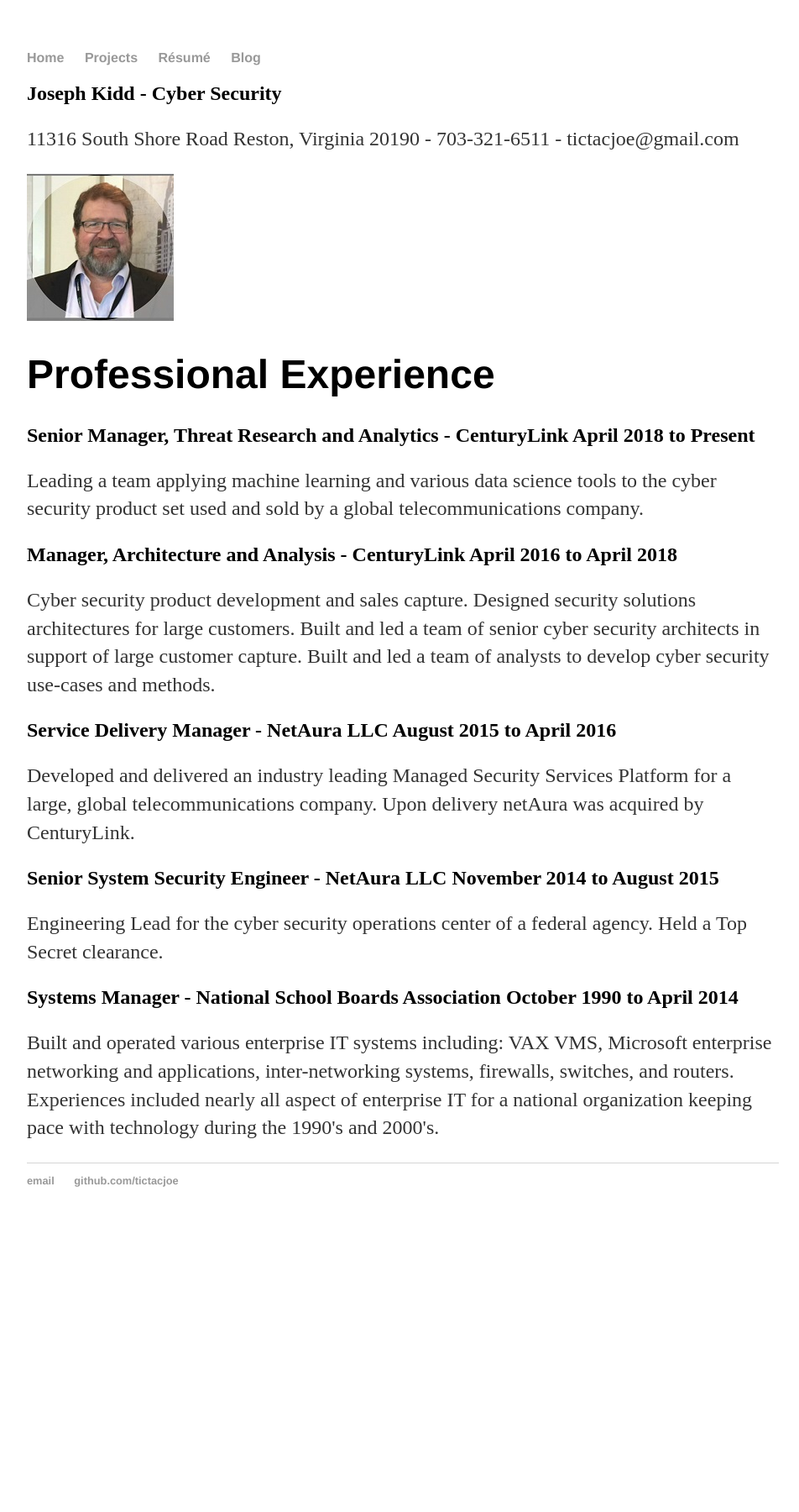
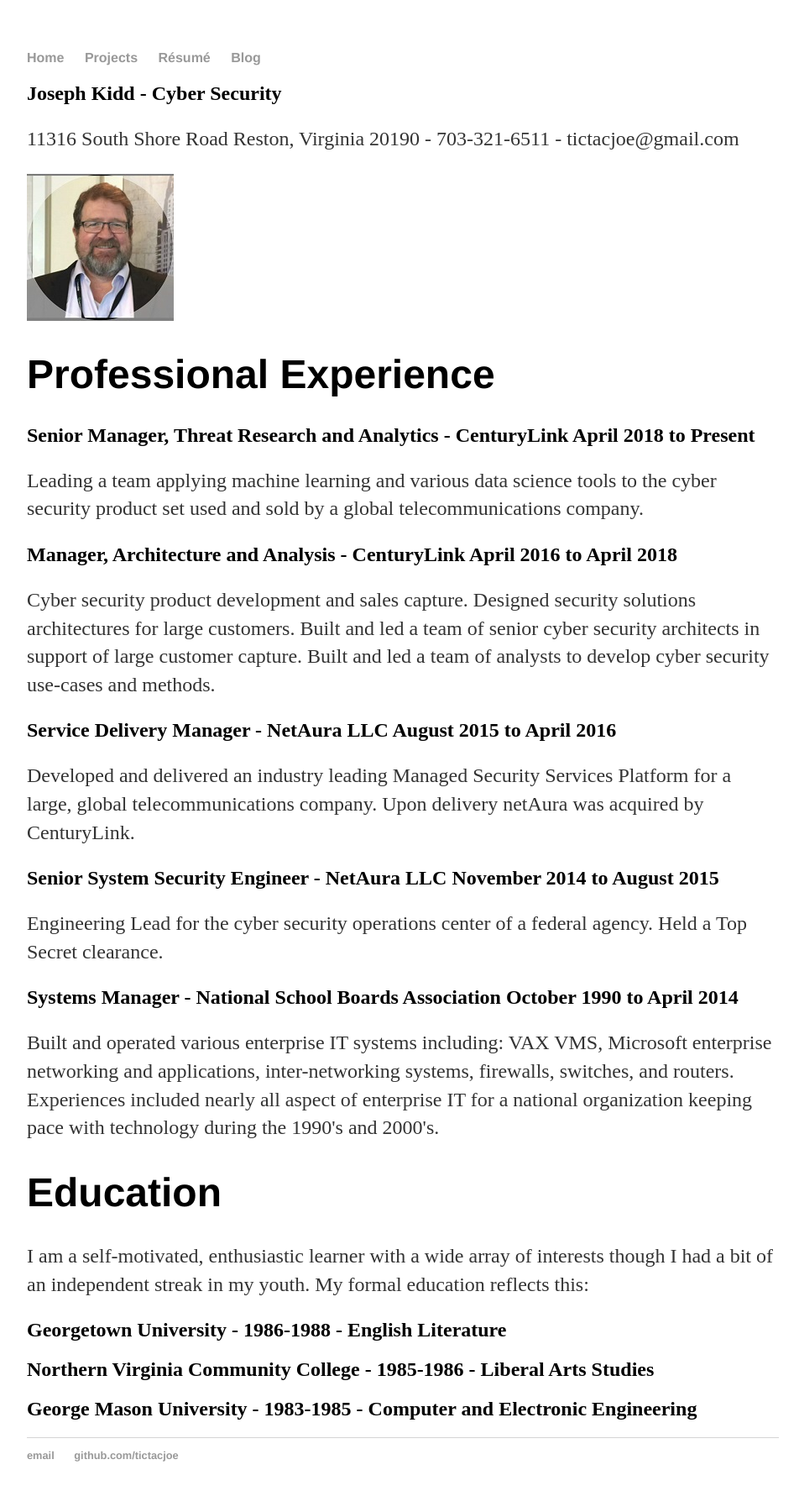
Before and after one commit to tictacjoe/tictacjoe.github.io, a Jekyll site: the page resume.html, which Jekyll copies as it is, in a window 1280 px wide. Shown: the whole page at 84% size, without its empty margins (160-1112 px from the left). Built offline with Jekyll 4.4.1, drawn with Linux system fonts in a browser that asks for light colours; before the commit the page ends 1473 px from its top, so only the background shows below that.

Commit message:
Update resume.html

```diff
--- a/resume.html
+++ b/resume.html
@@ -48,6 +48,13 @@
 				inter-networking systems, firewalls, switches, and routers.  Experiences included nearly all aspect
 			of enterprise IT for a national organization keeping pace with technology during the 1990's and 2000's.</p>
 
+			<h1>Education</h1>
+			<p>I am a self-motivated, enthusiastic learner with a wide array of interests though I had a bit of an
+				independent streak in my youth. My formal education reflects this:
+				<h2>Georgetown University - 1986-1988 - English Literature</h2>
+				<h2>Northern Virginia Community College - 1985-1986 - Liberal Arts Studies</h2>
+				<h2>George Mason University - 1983-1985 - Computer and Electronic Engineering</h2>
+
 					<!---My last few roles have been about developing and leading teams of Security Architects,
 					Security Engineers, Developers, and Data Scientists in the developement of managed security services
 					and products on behalf of a
```
